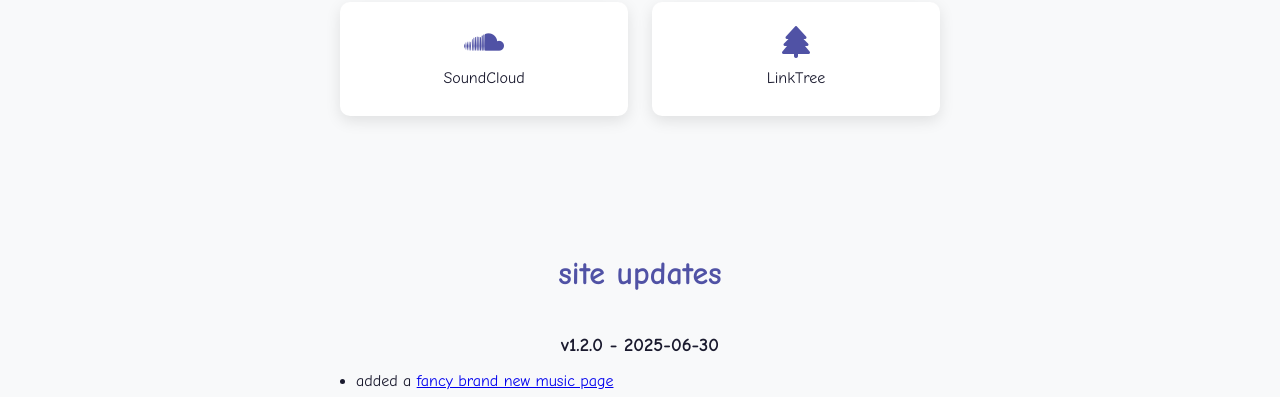
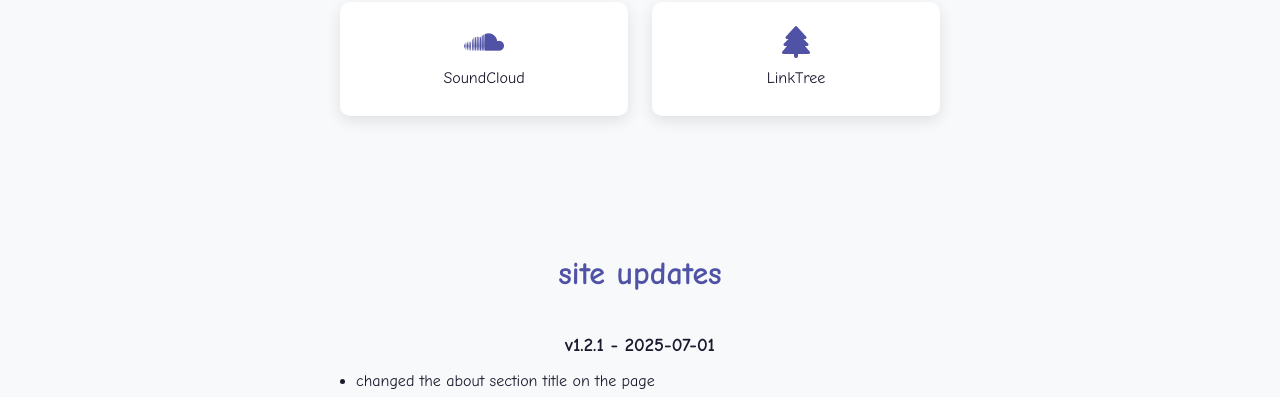
Before and after one commit to devo-real/portfolio-website, a plain HTML site: page index.html in a window 1280 px wide. Shown: the part 2394-2791 px from the top of the page. Drawn offline with Linux system fonts and the light colour scheme.

Commit message:
Update index.html

```diff
--- a/index.html
+++ b/index.html
@@ -40,7 +40,7 @@
 
   <section id="about" class="section">
     <div class="container">
-      <h2>"whos that devoReal geeza anyway"</h2>
+      <h2>boring stuff you'll probably skip over</h2>
       <div class="about-grid">
         <div class="about-text">
           <p>i do a lot of things.</p>
@@ -145,6 +145,10 @@
     <div class="change-logs-container">
       <h2>site updates</h2>
       <div class="about-text">
+        <h3>v1.2.1 - 2025-07-01</h3>
+        <ul>
+          <li>changed the about section title on the page</li>
+        </ul>
         <h3>v1.2.0 - 2025-06-30</h3>
         <ul>
           <li>added a <a href="music.html">fancy brand new music page</a></li>
```
